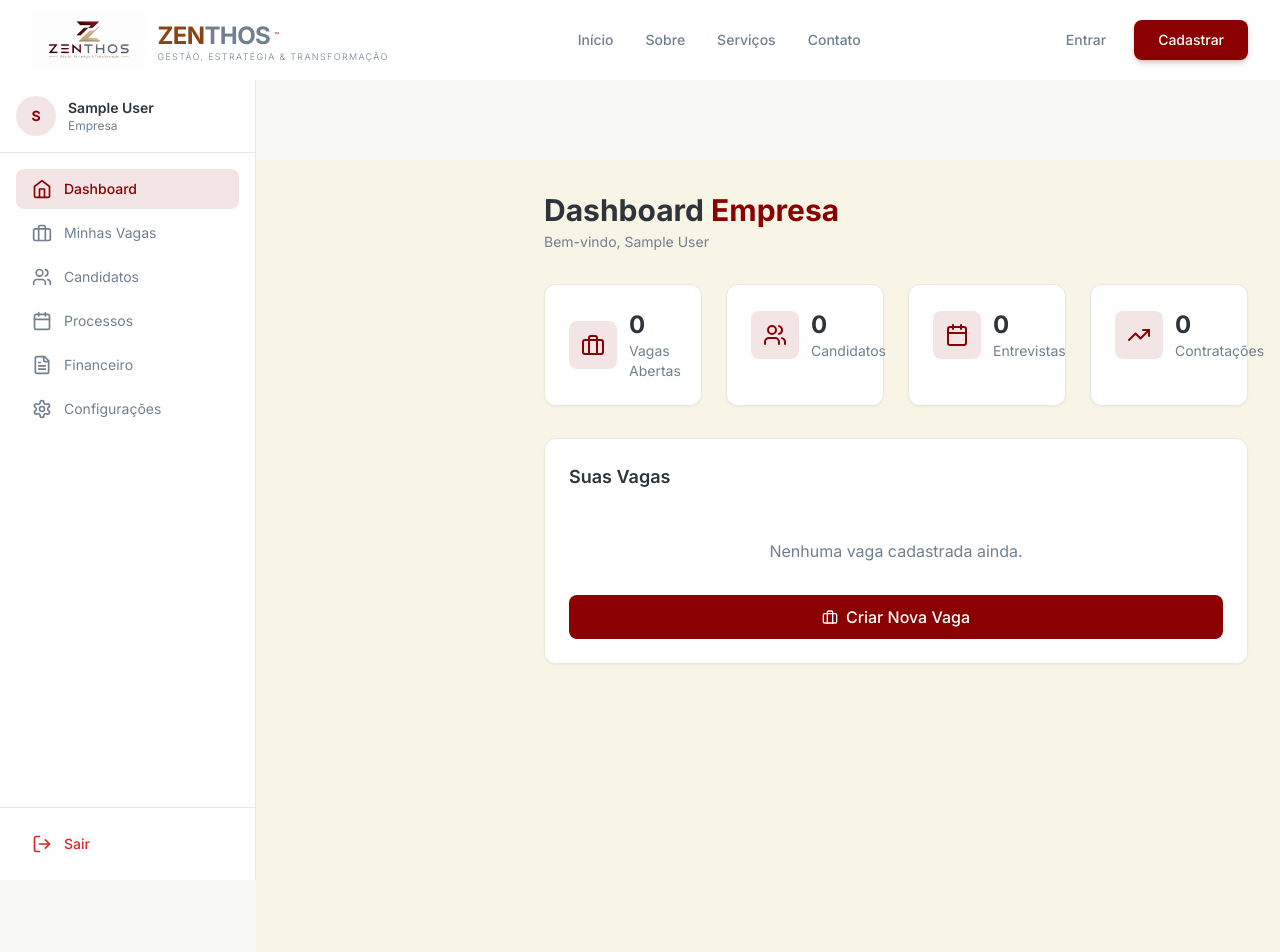
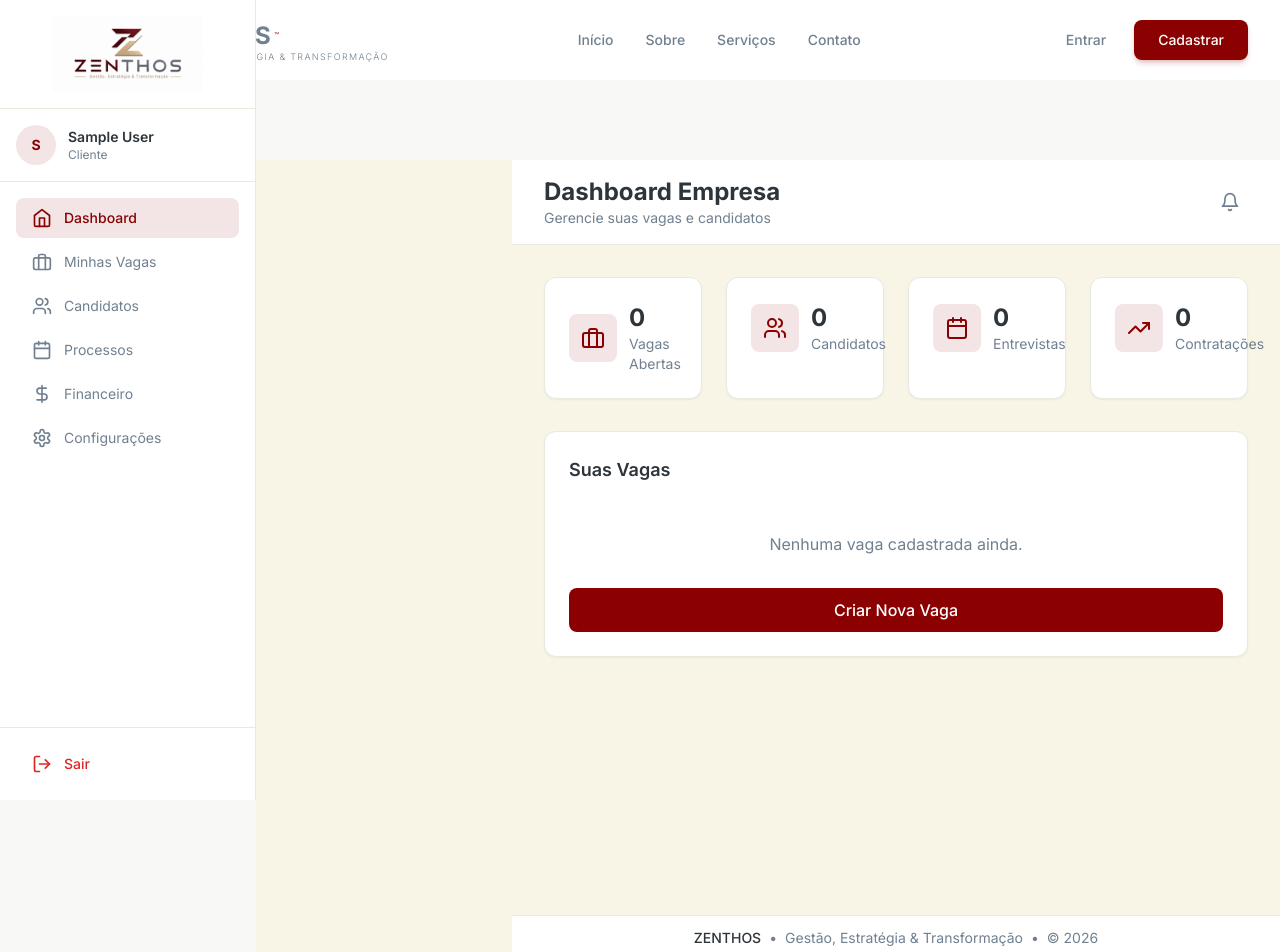
Before and after one commit to trivoroficial/consult_recruit, a Next.js app: page /empresa/dashboard in a window 1280 px wide. Shown: the top 952 px of the page. Built offline with nearby package versions, Linux system fonts and the light colour scheme; sample sign-in values are in the browser's storage; a web font is replaced by a local one.

Commit message:
Refactor EmpresaDashboard layout and sidebar

```diff
--- a/src/app/(dashboard)/empresa/dashboard/page.tsx
+++ b/src/app/(dashboard)/empresa/dashboard/page.tsx
@@ -4,8 +4,9 @@ import { useEffect, useState } from 'react'
 import { useRouter } from 'next/navigation'
 import Link from 'next/link'
 import {
-  Users, Briefcase, TrendingUp, Building2,
-  Eye, Settings, UserPlus, Bell, Calendar, FileText, LogOut, Home
+  Users, Briefcase, TrendingUp,
+  Settings, Bell, LogOut, Home,
+  Calendar, FileText, DollarSign
 } from 'lucide-react'
 
 export default function EmpresaDashboard() {
@@ -38,21 +39,32 @@ export default function EmpresaDashboard() {
   }
 
   return (
-    <div className="min-h-screen bg-[#F8F4E6] flex">
-      {/* SIDEBAR EMPRESA */}
-      <aside className="w-64 bg-white border-r border-[#E8EAE0] min-h-screen flex flex-col fixed left-0 top-20">
+    <div className="min-h-screen bg-[#F8F4E6] flex flex-col">
+      {/* ===== SIDEBAR FIXA ===== */}
+      <aside className="w-64 bg-white border-r border-[#E8EAE0] h-screen flex flex-col fixed left-0 top-0 z-50">
+        {/* LOGO 2cm */}
+        <div className="p-4 border-b border-[#E8EAE0] flex justify-center">
+          <img
+            src="/logo.png"
+            alt="ZENTHOS"
+            className="h-[2cm] w-auto object-contain"
+          />
+        </div>
+
+        {/* PERFIL */}
         <div className="p-4 border-b border-[#E8EAE0]">
           <div className="flex items-center gap-3">
             <div className="w-10 h-10 bg-[#8B0000]/10 rounded-full flex items-center justify-center text-[#8B0000] font-bold text-sm">
               {user?.name?.charAt(0) || 'E'}
             </div>
             <div>
-              <p className="font-semibold text-sm">{user?.name || 'Empresa'}</p>
-              <p className="text-xs text-[#708090]">Empresa</p>
+              <p className="font-semibold text-sm text-[#2D343A]">{user?.name || 'Empresa'}</p>
+              <p className="text-xs text-[#708090]">Cliente</p>
             </div>
           </div>
         </div>
 
+        {/* MENU */}
         <nav className="flex-1 p-4 space-y-1 overflow-y-auto">
           <Link href="/empresa/dashboard" className="flex items-center gap-3 px-4 py-2.5 rounded-lg bg-[#8B0000]/10 text-[#8B0000] font-medium">
             <Home className="h-5 w-5" />
@@ -71,7 +83,7 @@ export default function EmpresaDashboard() {
             <span className="text-sm">Processos</span>
           </Link>
           <Link href="/empresa/financeiro" className="flex items-center gap-3 px-4 py-2.5 rounded-lg text-[#708090] hover:bg-[#F8F4E6] transition">
-            <FileText className="h-5 w-5" />
+            <DollarSign className="h-5 w-5" />
             <span className="text-sm">Financeiro</span>
           </Link>
           <Link href="/empresa/configuracoes" className="flex items-center gap-3 px-4 py-2.5 rounded-lg text-[#708090] hover:bg-[#F8F4E6] transition">
@@ -80,6 +92,7 @@ export default function EmpresaDashboard() {
           </Link>
         </nav>
 
+        {/* SAIR */}
         <div className="p-4 border-t border-[#E8EAE0]">
           <button
             onClick={handleLogout}
@@ -91,19 +104,23 @@ export default function EmpresaDashboard() {
         </div>
       </aside>
 
+      {/* ===== CONTEÚDO PRINCIPAL ===== */}
+      <div className="flex-1 ml-64 flex flex-col min-h-screen">
+        {/* HEADER */}
+        <header className="bg-white border-b border-[#E8EAE0] px-8 py-4 flex items-center justify-between">
+          <div>
+            <h1 className="text-2xl font-bold text-[#2D343A]">Dashboard Empresa</h1>
+            <p className="text-sm text-[#708090]">Gerencie suas vagas e candidatos</p>
+          </div>
+          <div className="flex items-center gap-3">
+            <button className="p-2 rounded-lg hover:bg-[#F8F4E6] transition">
+              <Bell className="h-5 w-5 text-[#708090]" />
+            </button>
+          </div>
+        </header>
+
         {/* CONTEÚDO */}
-      <div className="flex-1 ml-64 p-8">
-        <div className="flex items-center justify-between mb-8">
-          <div>
-            <h1 className="text-3xl font-bold text-[#2D343A]">
-              Dashboard <span className="text-[#8B0000]">Empresa</span>
-            </h1>
-            <p className="text-[#708090] text-sm mt-1">
-              Bem-vindo, {user?.name || 'Empresa'}
-            </p>
-          </div>
-        </div>
-
+        <div className="flex-1 p-8">
           <div className="grid grid-cols-1 md:grid-cols-4 gap-6 mb-8">
             <div className="bg-white p-6 rounded-xl shadow-sm border border-[#E8EAE0]">
               <div className="flex items-center gap-3">
@@ -154,10 +171,20 @@ export default function EmpresaDashboard() {
           <div className="bg-white p-6 rounded-xl shadow-sm border border-[#E8EAE0]">
             <h2 className="text-lg font-semibold text-[#2D343A] mb-4">Suas Vagas</h2>
             <p className="text-[#708090] text-center py-8">Nenhuma vaga cadastrada ainda.</p>
-          <button className="w-full py-2.5 bg-[#8B0000] text-white rounded-lg hover:bg-[#700000] transition font-medium flex items-center justify-center gap-2">
-            <Briefcase className="h-4 w-4" /> Criar Nova Vaga
+            <button className="w-full py-2.5 bg-[#8B0000] text-white rounded-lg hover:bg-[#700000] transition font-medium">
+              Criar Nova Vaga
             </button>
           </div>
+        </div>
+
+        {/* ===== RODAPÉ FIXO ===== */}
+        <footer className="bg-white border-t border-[#E8EAE0] px-8 py-3 text-center text-sm text-[#708090] flex-shrink-0">
+          <span className="font-medium text-[#2D343A]">ZENTHOS</span>
+          <span className="mx-2">•</span>
+          Gestão, Estratégia & Transformação
+          <span className="mx-2">•</span>
+          © {new Date().getFullYear()}
+        </footer>
       </div>
     </div>
   )
```
Lines whose indentation alone changed are shown as unchanged.
